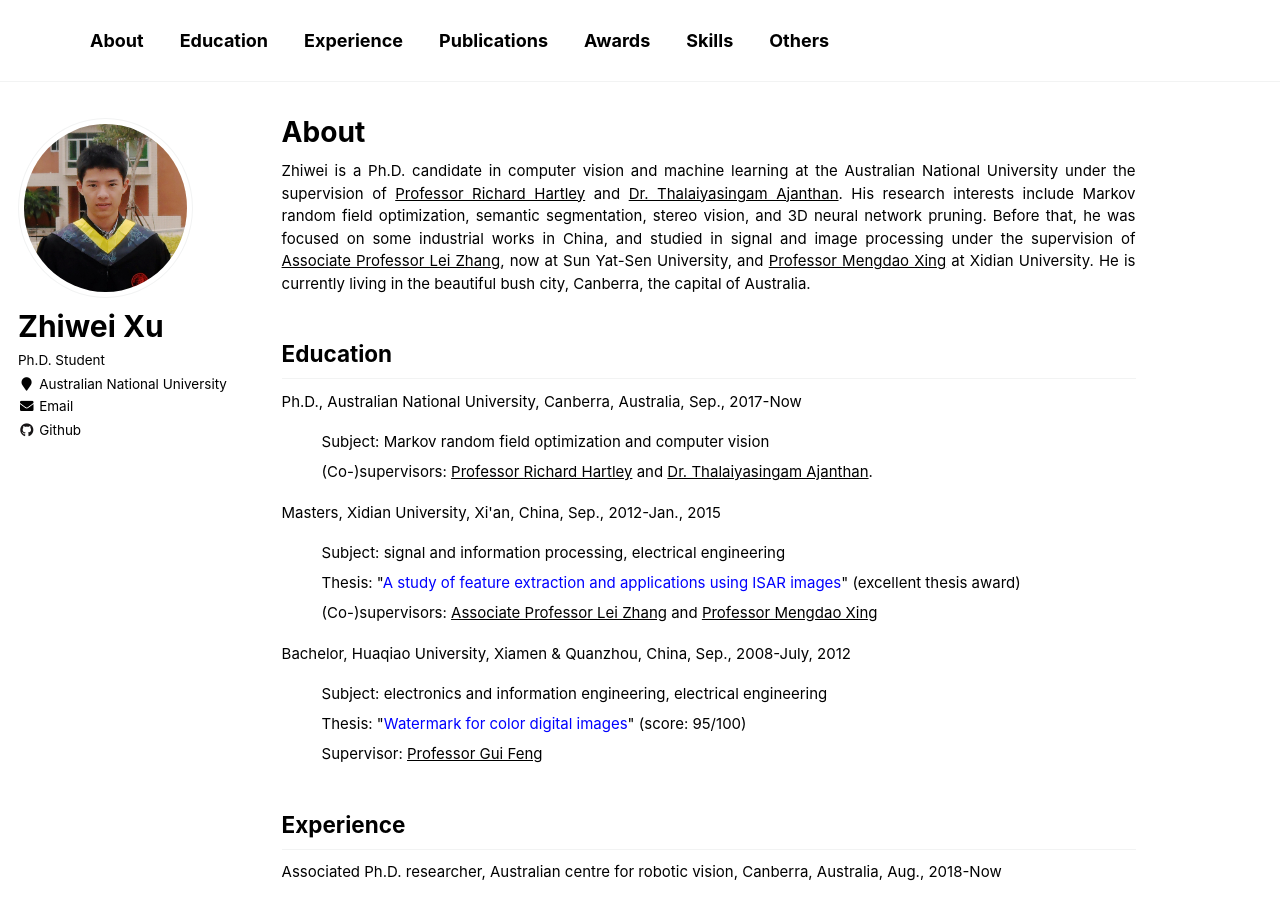
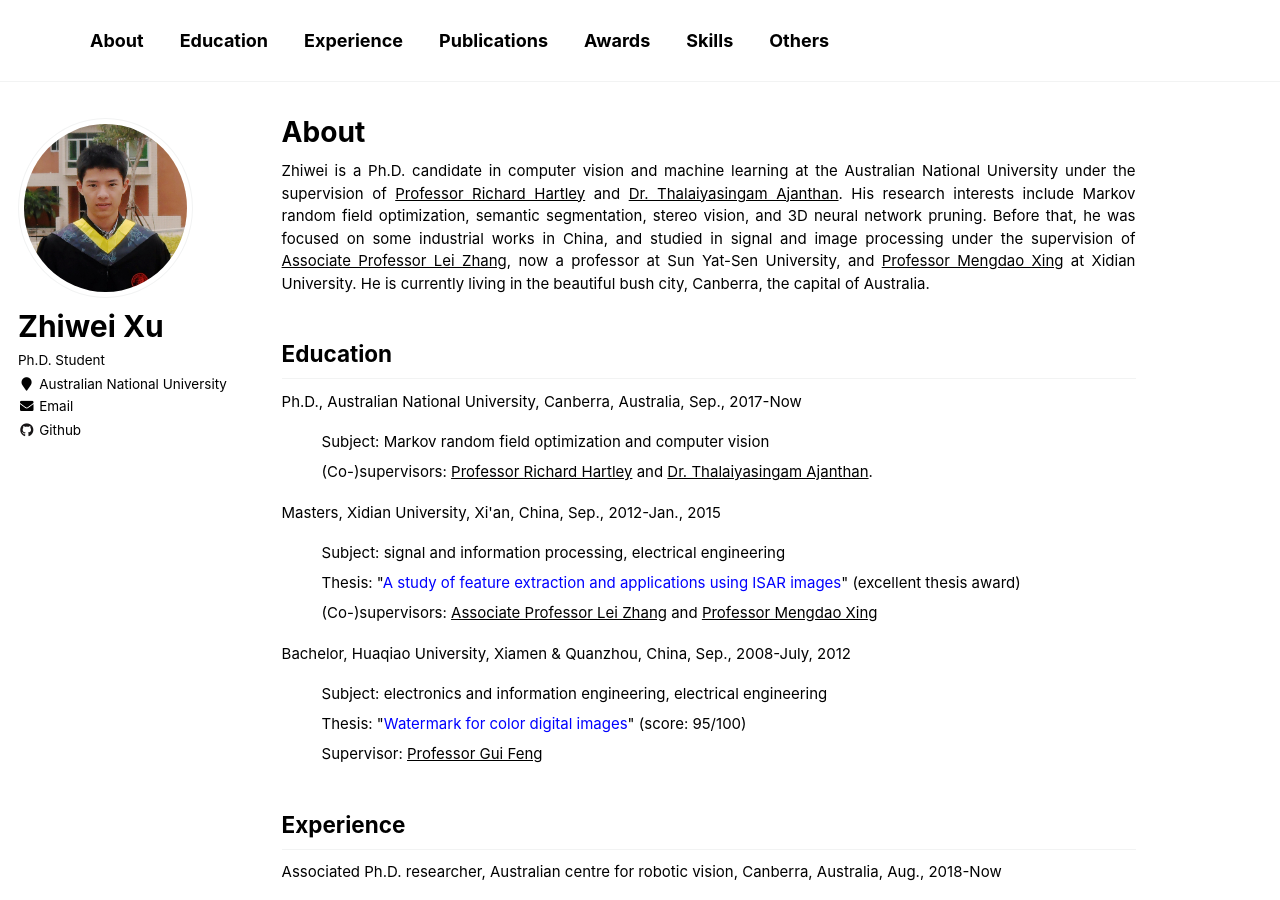
Before and after one commit to zwxu064/zwxu064.github.io, a Jekyll site: the page built from _pages/about.html, in a window 1280 px wide and 900 px high. Built offline with Jekyll 4.4.1, drawn with Linux system fonts in a browser that asks for light colours.

Commit message:
Update about.html

```diff
--- a/_pages/about.html
+++ b/_pages/about.html
@@ -10,7 +10,7 @@
 
 <p> Zhiwei is a Ph.D. candidate in computer vision and machine learning at the Australian National University under the supervision of <a style="color: inherit; text-decoration: underline;" href="http://users.cecs.anu.edu.au/~hartley/" target="_blank">Professor Richard Hartley</a> and <a style="color: inherit; text-decoration: underline;" href="https://tajanthan.github.io/" target="_blank">Dr. Thalaiyasingam Ajanthan</a>.
   His research interests include Markov random field optimization, semantic segmentation, stereo vision, and 3D neural network pruning.
-  Before that, he was focused on some industrial works in China, and studied in signal and image processing under the supervision of <a style="color: inherit; text-decoration: underline;" href="https://web.xidian.edu.cn/zhanglei/" target="_blank">Associate Professor Lei Zhang</a>, now at Sun Yat-Sen University, and  <a style="color: inherit; text-decoration: underline;" href="https://web.xidian.edu.cn/mdxing/" target="_blank">Professor Mengdao Xing</a> at Xidian University.
+  Before that, he was focused on some industrial works in China, and studied in signal and image processing under the supervision of <a style="color: inherit; text-decoration: underline;" href="https://web.xidian.edu.cn/zhanglei/" target="_blank">Associate Professor Lei Zhang</a>, now a professor at Sun Yat-Sen University, and  <a style="color: inherit; text-decoration: underline;" href="https://web.xidian.edu.cn/mdxing/" target="_blank">Professor Mengdao Xing</a> at Xidian University.
   He is currently living in the beautiful bush city, Canberra, the capital of Australia.</p>
 
 <h2 id="education">Education</h2>
```
